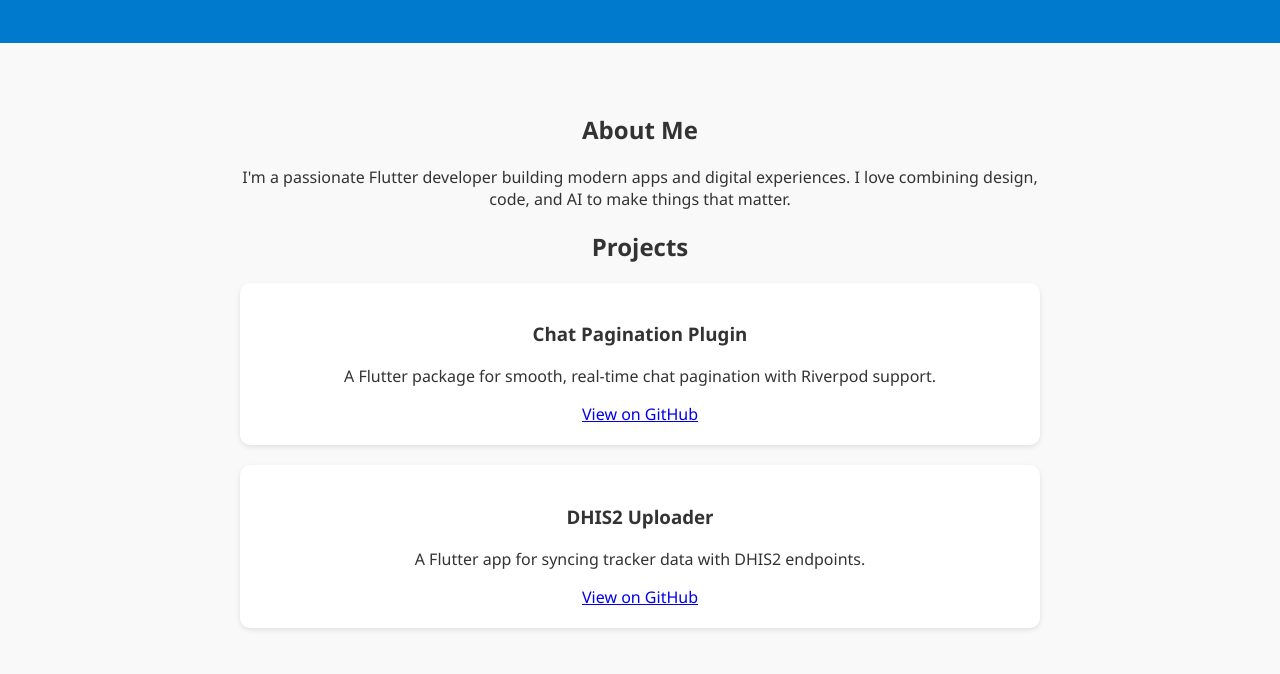
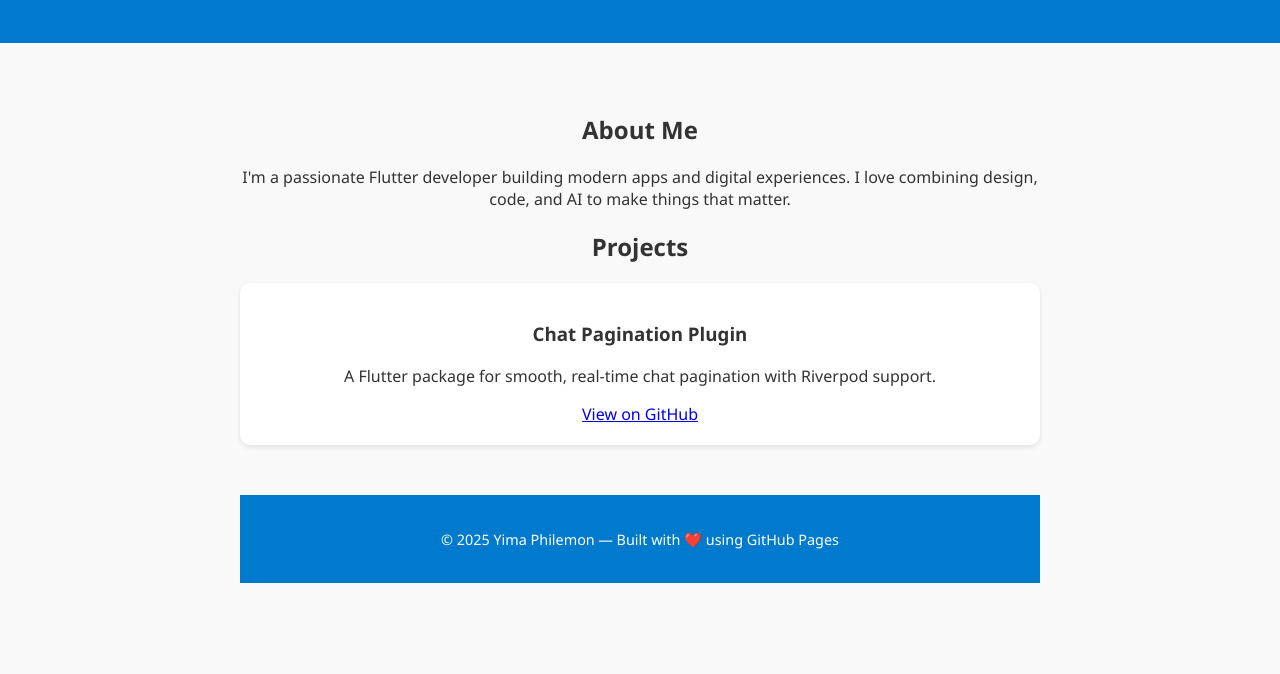
Before and after one commit to YimaPhilemon/yimaphilemon.github.io, a plain HTML site: page index.html in a window 1280 px wide. Shown: the part 126-800 px from the top of the page. Drawn offline with Linux system fonts and the light colour scheme.

Commit message:
Update index.html for improved layout and content presentation

```diff
--- a/index.html
+++ b/index.html
@@ -59,13 +59,6 @@
       <a href="https://github.com/yourusername/chat_pagination">View on GitHub</a>
     </div>
 
-    <div class="project">
-      <h3>DHIS2 Uploader</h3>
-      <p>A Flutter app for syncing tracker data with DHIS2 endpoints.</p>
-      <a href="https://github.com/yourusername/dhis2_uploader">View on GitHub</a>
-    </div>
-  </section>
-
   <footer>
     <p>© 2025 Yima Philemon — Built with ❤️ using GitHub Pages</p>
   </footer>
```
